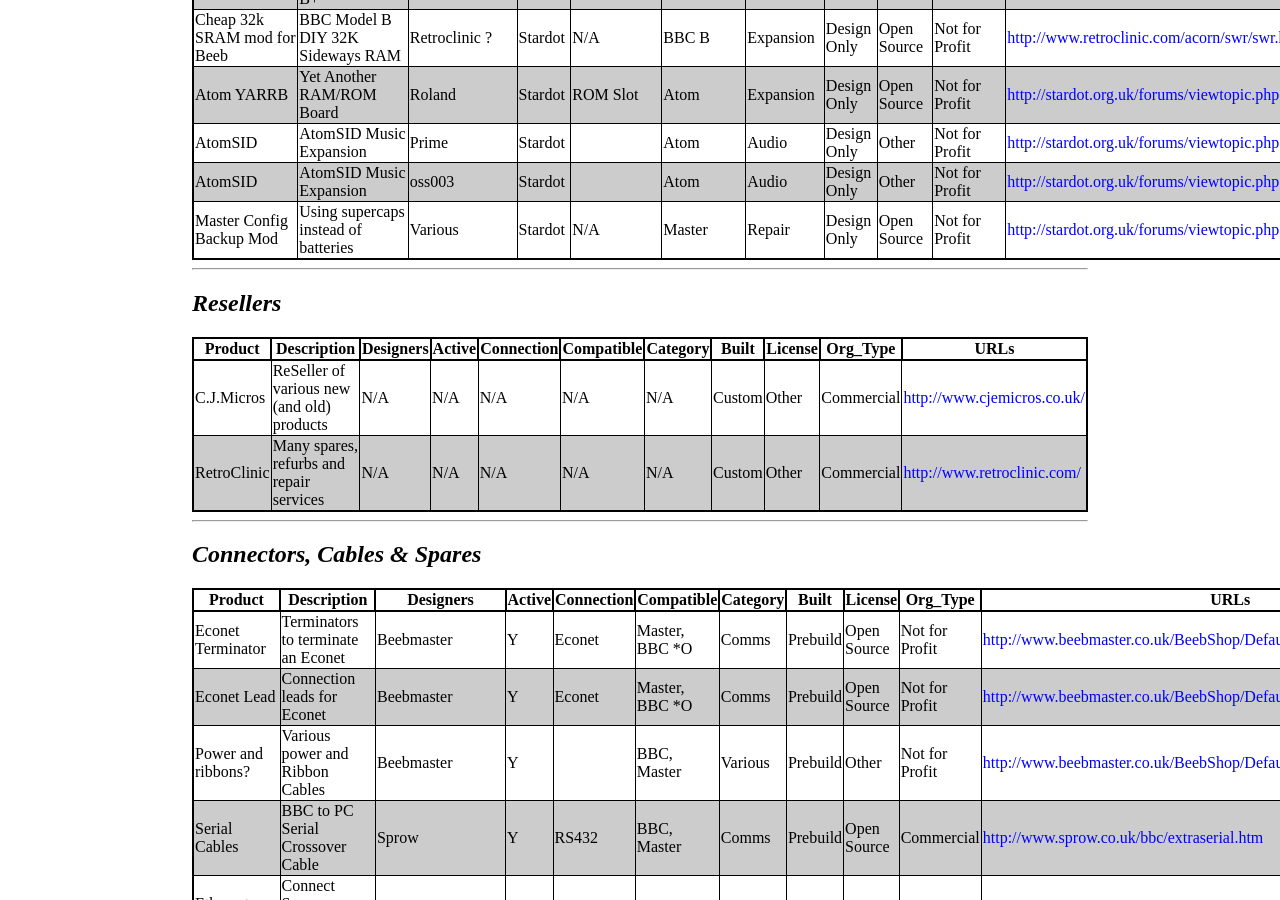
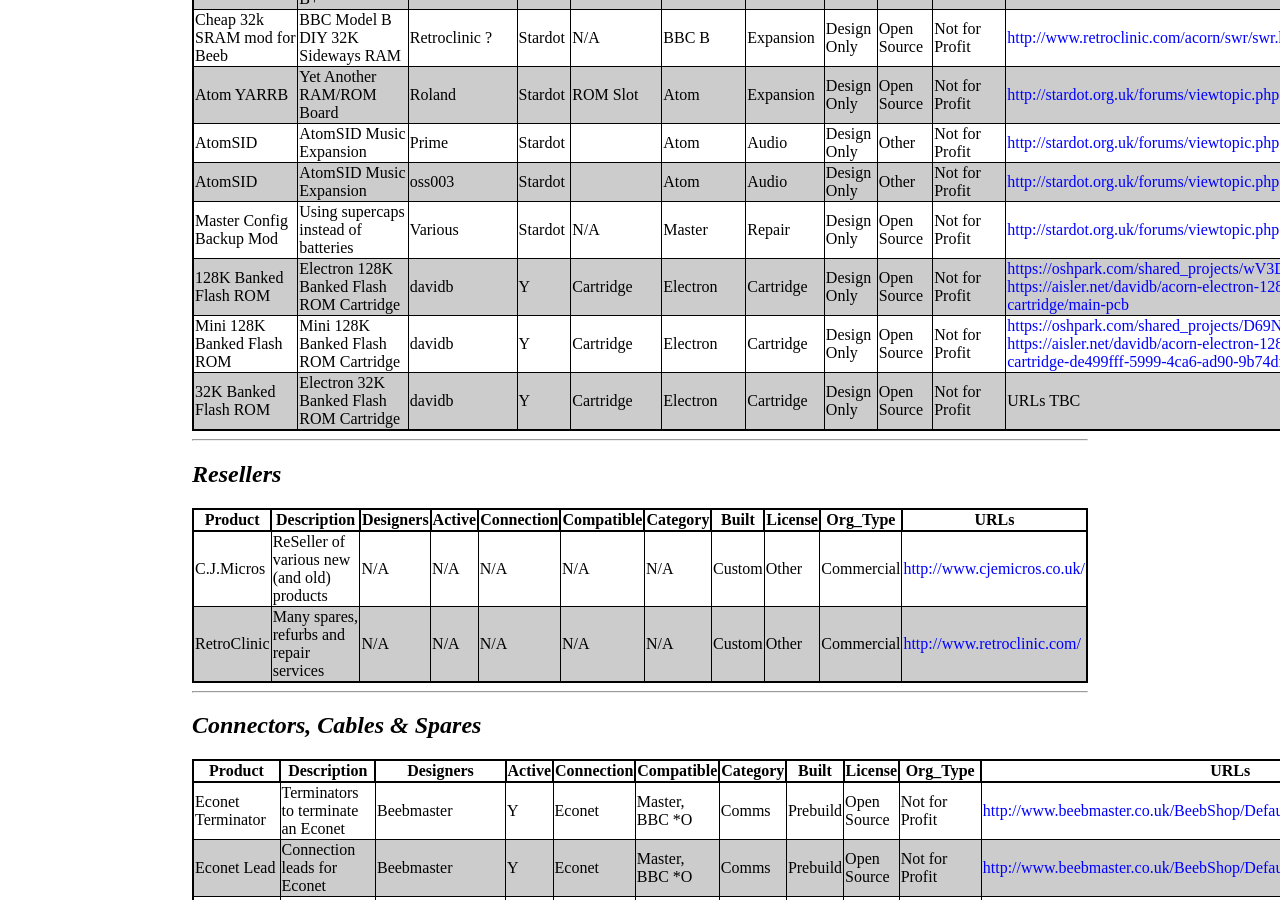
Before and after one commit to elminster/elminster.github.io, a Jekyll site: the page built from hardware.md, in a window 1280 px wide and 900 px high, scrolled down 7654 px. Built offline with Jekyll 4.4.1, drawn with Linux system fonts in a browser that asks for light colours.

Commit message:
Added,
    - Acorn Electron 128K Banked Flash ROM Cartridge
    - Mini Acorn Electron 128K Banked Flash ROM Cartridge
    - Acorn Electron 32K Banked Flash ROM Cartridge

  http://stardot.org.uk/forums/viewtopic.php?f=3&t=13057&start=60#p200534

```diff
--- a/hardware.md
+++ b/hardware.md
@@ -155,6 +155,9 @@
 | AtomSID | AtomSID Music Expansion | Prime | Stardot |  | Atom | Audio | Design Only | Other | Not for Profit | <http://stardot.org.uk/forums/viewtopic.php?f=44&t=5053> |
 | AtomSID | AtomSID Music Expansion | oss003 | Stardot |  | Atom | Audio | Design Only | Other | Not for Profit | <http://stardot.org.uk/forums/viewtopic.php?f=44&t=5053> |
 | Master Config Backup Mod | Using supercaps instead of batteries | Various | Stardot | N/A | Master | Repair | Design Only | Open Source | Not for Profit | <http://stardot.org.uk/forums/viewtopic.php?f=3&t=13353> |
+| 128K Banked Flash ROM | Electron 128K Banked Flash ROM Cartridge | davidb | Y | Cartridge | Electron | Cartridge| Design Only | Open Source | Not for Profit | <https://oshpark.com/shared_projects/wV3DlKuX> i<br> <https://aisler.net/davidb/acorn-electron-128k-banked-flash-rom-cartridge/main-pcb> |
+| Mini 128K Banked Flash ROM | Mini 128K Banked Flash ROM Cartridge  | davidb | Y | Cartridge | Electron | Cartridge | Design Only | Open Source | Not for Profit | <https://oshpark.com/shared_projects/D69NmI70> <br> <https://aisler.net/davidb/acorn-electron-128k-banked-flash-rom-cartridge-de499fff-5999-4ca6-ad90-9b74df6f51f1/small-pcb> |
+| 32K Banked Flash ROM | Electron 32K Banked Flash ROM Cartridge | davidb | Y | Cartridge | Electron | Cartridge| Design Only | Open Source | Not for Profit | URLs TBC|
 
 
 
```
